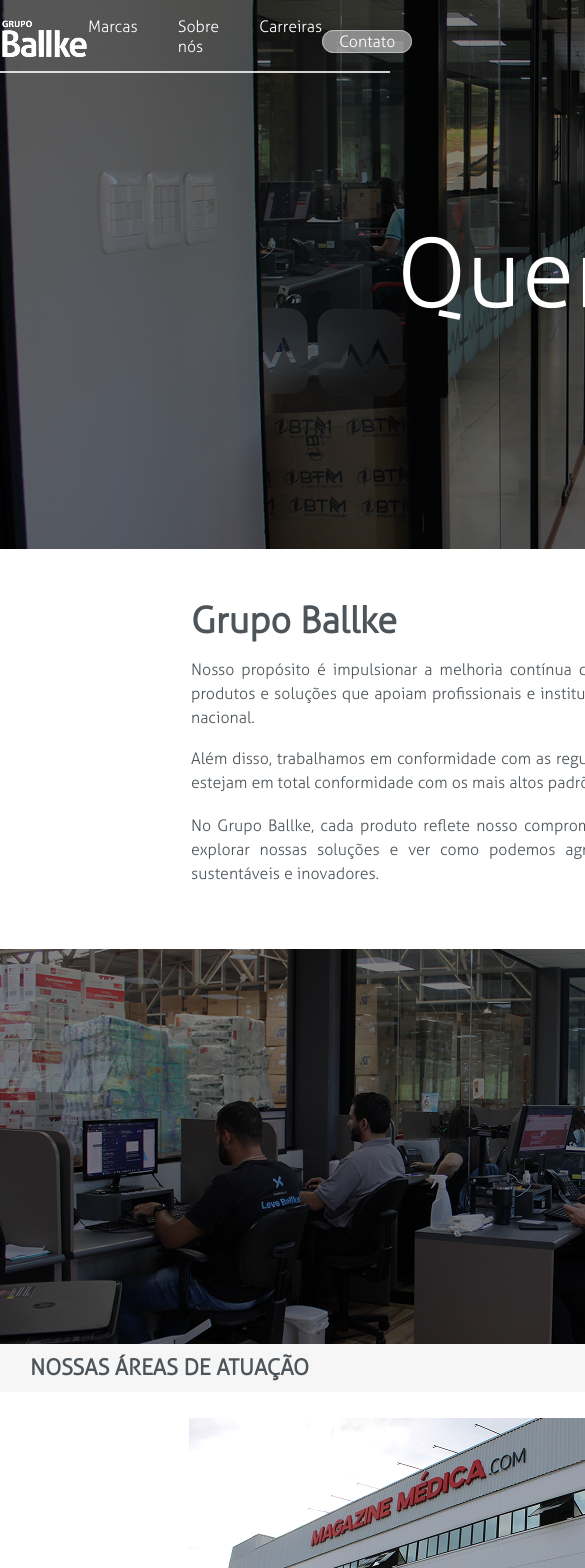
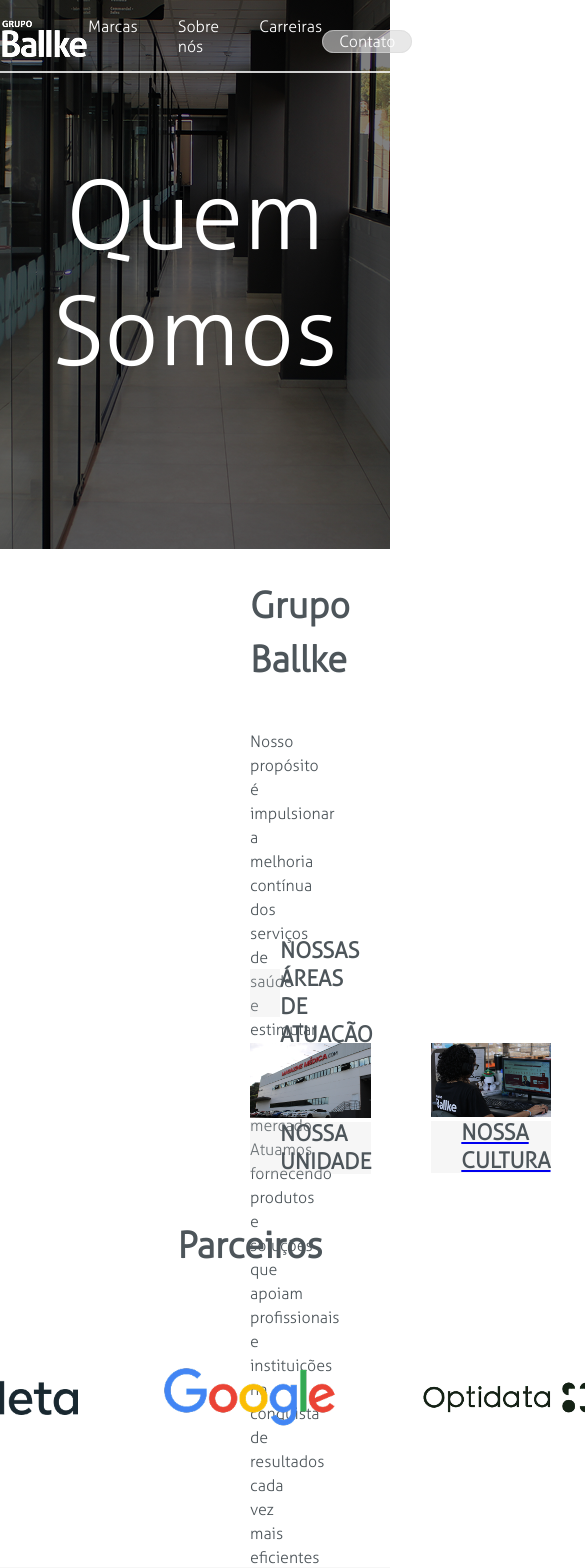
Before and after one commit to kimyoto/site_institucional_ballke, a React (Create React App) app: page /quem-somos in a window 390 px wide. Shown: the top 1568 px of the page, 585 px wide, since content can reach past the window. Built offline with nearby package versions, Linux system fonts and the light colour scheme.

Commit message:
quem somos responsivo

```diff
--- a/src/pages/QuemSomosPage.css
+++ b/src/pages/QuemSomosPage.css
@@ -1,21 +1,21 @@
+.section-container {
+  width: 100%;
+  background-size: cover;
+  background-position: center center;
+  background-repeat: no-repeat;
+  display: flex;
+}
 .quemsomos-hero-background {
-  width: 1366px;
   height: 549px;
-  margin: 0 auto;
-  position: relative;
   background-image:
     linear-gradient(rgba(0,0,0,0.5), rgba(0,0,0,0.5)),
     url('../assets/topoquemsomos.png');
-  background-size: cover;
-  background-position: center center;
-  background-repeat: no-repeat;
+  display: flex;
+  align-items: center;
+  justify-content: center;
 }
 
 .text-topo-quemsomos {
-  position: absolute;
-  z-index: 10;
-  top: 137px;
-  left: 397px;
   font-family: 'Aller', sans-serif;
   font-weight: 400;
   font-size: 96px;
@@ -26,19 +26,11 @@
 
 .text-images-quemsomos {
   height: 400px;
-  width: 1366px;
-  margin: 0 auto;
-  padding: 80px 0;
-  position: relative;
-  text-align: center;
+  padding-left: 250px;
+  padding-right: 250px;
 }
 
 .quemsomos-grupoballke{
-  position: absolute;
-  z-index: 10;
-  top: 15px;
-  left: 191px;
-  right: 963px;
   font-family: 'Aller', sans-serif;
   font-size: 36px;
   font-weight: 700;
@@ -47,38 +39,7 @@
   line-height: 1.5;
 }
 
-.quemsomos-text-1{
-position: absolute;
-  z-index: 10;
-  top: 96px;
-  left: 191px;
-  right: 190px;
-  font-family: 'Aller', sans-serif;
-  font-size: 16px;
-  font-weight: 400;
-  color: #4D555A;
-  text-align: justify;
-  line-height: 1.5;
-}
-.quemsomos-text-2{
-position: absolute;
-  z-index: 10;
-  top: 185px;
-  left: 191px;
-  right: 190px;
-  font-family: 'Aller', sans-serif;
-  font-size: 16px;
-  font-weight: 400;
-  color: #4D555A;
-  text-align: justify;
-  line-height: 1.5;
-}
-.quemsomos-text-3{
-position: absolute;
-  z-index: 10;
-  top: 252px;
-  left: 191px;
-  right: 190px;
+.quemsomos-text{
   font-family: 'Aller', sans-serif;
   font-size: 16px;
   font-weight: 400;
@@ -87,24 +48,33 @@
   line-height: 1.5;
 }
 
+
 .quemsomos-images {
-  width: 993px;
-  height: 395px;
-  margin: 0 auto;
-  position: relative;
-  background-image:
-    linear-gradient(rgba(0,0,0,0.5), rgba(0,0,0,0.5)),
-    url('../assets/quemsomos1.png');
-  background-size: cover;
-  background-position: center center;
-  background-repeat: no-repeat;
+  width: 100%;
+  padding-left: 250px;
+  padding-right: 250px;
+}
+
+.quemsomos-section-imgs {
+  width: 100%;
+  object-fit: cover;
+}
+
+.quemsomos-duas-colunas {
+  width: 100%;
+  display: flex;
+  flex-direction: row;
+  gap: 60px;
+}
+
+.coluna {
+  flex: 1
 }
 
 .gray-bar-atuacao {
-  width: 993px;
+  width: 100%;
   height: 48px;
   background-color: #D9D9D93B;
-  margin: 0 auto;
   display: flex;
   align-items: center;
   justify-content: flex-start;
@@ -118,36 +88,6 @@
   font-weight: 700;
   color: #4D555A;
   margin: 0;
-}
-
-.quemsomos-two-column-section {
-  width: 1366px;
-  height: 450px;
-  margin: 0 auto;
-  position: relative;
-}
-
-.column-left-block {
-  position: absolute;
-  top: 0;
-  left: 189px;
-  width: 466px;
-  z-index: 10;
-}
-
-.column-right-block {
-  position: absolute;
-  top: 0;
-  right: 184px;
-  width: 466px;
-  z-index: 10;
-}
-
-.column-left-block img,
-.column-right-block img {
-  width: 100%;
-  height: auto;
-  display: block;
 }
 
 .image-gray-bar {
@@ -169,20 +109,17 @@
 }
 
 .parceiros-section {
-  width: 1366px;
-  margin: 0 auto;
+  display: flex;
+  align-items: center;
+  justify-content: center;
   margin-top: 50px;
   margin-bottom: 140px;
-  position: relative;
-  height: 178px;
+  row-gap: 100px;
+  padding-left: 250px;
+  padding-right: 250px;
 }
 
-
 .parceiros-title {
-  position: absolute;
-  z-index: 10;
-  top: 0;
-  left: 577px;
   font-family: 'Aller', sans-serif;
   font-size: 36px;
   font-weight: 700;
@@ -191,28 +128,18 @@
   white-space: nowrap;
 }
 
+.logos-container {
+  display: flex;
+  flex-direction: row;
+  align-items: center;
+  justify-content: center;
+  gap: 86px;
+  padding-left: 250px;
+  padding-right: 250px;
+}
 
 .parceiros-logo {
-  position: absolute;
-  z-index: 10;
-  top: 100px;
+  max-width: 100%;
+  height: auto;
+  display: block;
 }
-
-
-.logo-meta {
-  left: 189px;
-  width: 273px;
-  height: 55px;
-}
-
-.logo-google {
-  left: 548px;
-  width: 246px;
-  height: 83px;
-}
-
-.logo-optidata {
-  right: 185px;
-  width: 301px;
-  height: 76px;
-}
--- a/src/pages/QuemSomosPage.tsx
+++ b/src/pages/QuemSomosPage.tsx
@@ -5,24 +5,24 @@
 function QuemSomosPage() {
   return (
     <>
-      <section className="quemsomos-hero-background">
+      <section className="section-container quemsomos-hero-background">
         <h2 className="text-topo-quemsomos">Quem Somos</h2>
       </section>
 
-      <section className="text-images-quemsomos">
+      <section className="section-container text-images-quemsomos">
         <h2 className="quemsomos-grupoballke">Grupo Ballke</h2>
-        <h2 className="quemsomos-text-1">
+        <h2 className="quemsomos-text">
           Nosso propósito é impulsionar a melhoria contínua dos serviços de
           saúde e estimular a inovação no mercado. Atuamos fornecendo produtos e
           soluções que apoiam profissionais e instituições na conquista de
           resultados cada vez mais eficientes e relevantes no cenário nacional.
         </h2>
-        <h2 className="quemsomos-text-2">
+        <h2 className="quemsomos-text">
           Além disso, trabalhamos em conformidade com as regulamentações
           nacionais e internacionais, garantindo que todos os nossos produtos
           estejam em total conformidade com os mais altos padrões de qualidade.
         </h2>
-        <h2 className="quemsomos-text-3">
+        <h2 className="quemsomos-text">
           No Grupo Ballke, cada produto reflete nosso compromisso com a
           inovações, a precisão e o cuidado com a saúde. Convidamos você a
           explorar nossas soluções e ver como podemos agregar valor aos seus
@@ -31,35 +31,49 @@
         </h2>
       </section>
 
-      <section className="quemsomos-images"></section>
+      <section className="section-container quemsomos-images">
+        <div>
+          <img
+            src={require("../assets/quemsomos1.png")}
+            alt="Nossas áreas de atuação"
+            className="quemsomos-section-imgs"
+          ></img>
           <div className="gray-bar-atuacao">
             <h2 className="text-images-1">NOSSAS ÁREAS DE ATUAÇÃO</h2>
           </div>
+        </div>
 
-      <section className="quemsomos-two-column-section">
-        <div className="column-left-block">
-          <img src={require("../assets/quemsomos2.png")} alt="Nossa Unidade" />
+        <div className="quemsomos-duas-colunas">
+          <div className="coluna">
+            <img
+              src={require("../assets/quemsomos2.png")}
+              alt="Nossa Unidade"
+              className="quemsomos-section-imgs"
+            />
             <div className="image-gray-bar">
-            <h3>NOSSA UNIDADE</h3>
+              <h2 className="text-images-1">NOSSA UNIDADE</h2>
             </div>
           </div>
 
+          <div className="coluna">
             <Link to="/nossa-cultura" className="link-block-wrapper">
-          <div className="column-right-block">
               <img
                 src={require("../assets/quemsomos3.png")}
                 alt="Nossa Cultura"
+                className="quemsomos-section-imgs"
               />
               <div className="image-gray-bar">
-              <h3>Nossa cultura</h3>
+                <h2 className="text-images-1">NOSSA CULTURA</h2>
+              </div>
+            </Link>
           </div>
         </div>
-        </Link>
       </section>
 
-      <section className="parceiros-section">
+      <section className="section-container parceiros-section">
         <h2 className="parceiros-title">Parceiros</h2>
 
+        <div className="logos-container">
           <img
             src={require("../assets/meta.png")}
             alt="Logo Meta"
@@ -77,6 +91,7 @@
             alt="Logo Optidata"
             className="parceiros-logo logo-optidata"
           />
+        </div>
       </section>
     </>
   );
```
Lines whose indentation alone changed are shown as unchanged.
